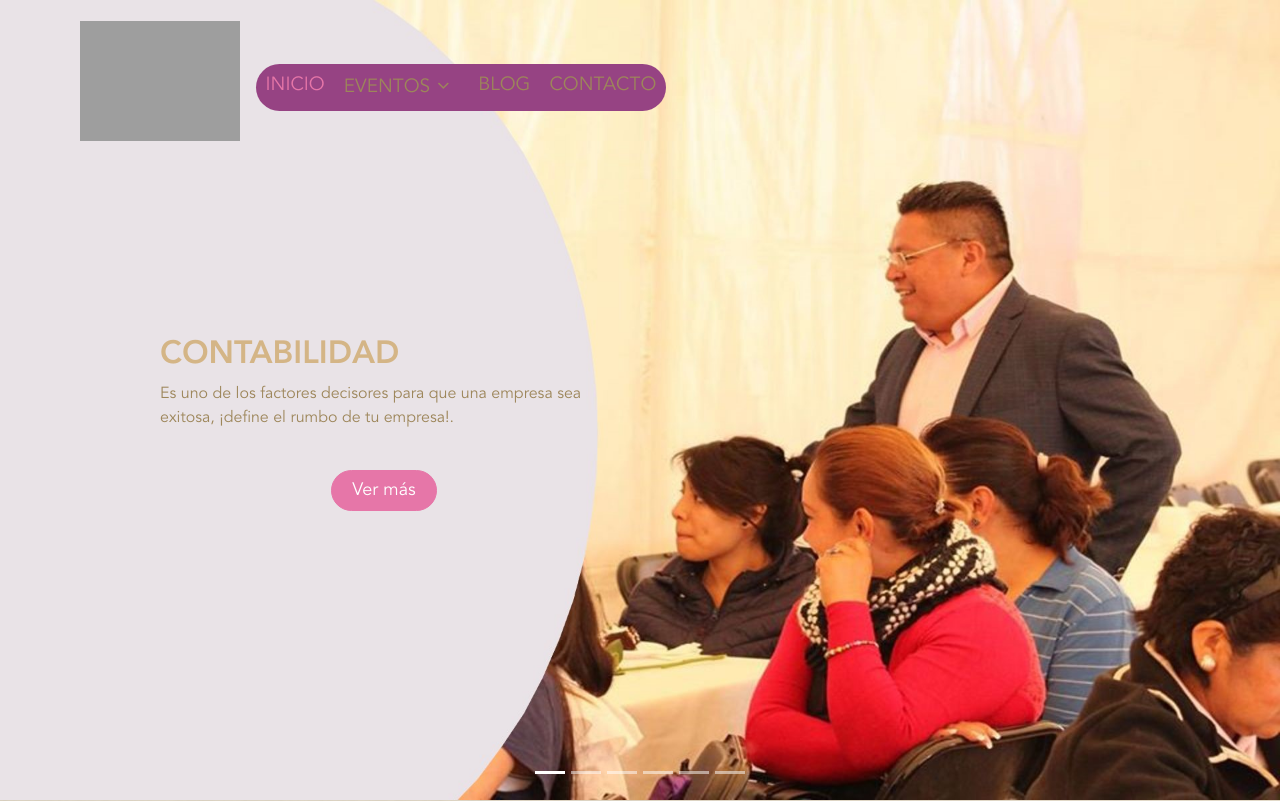
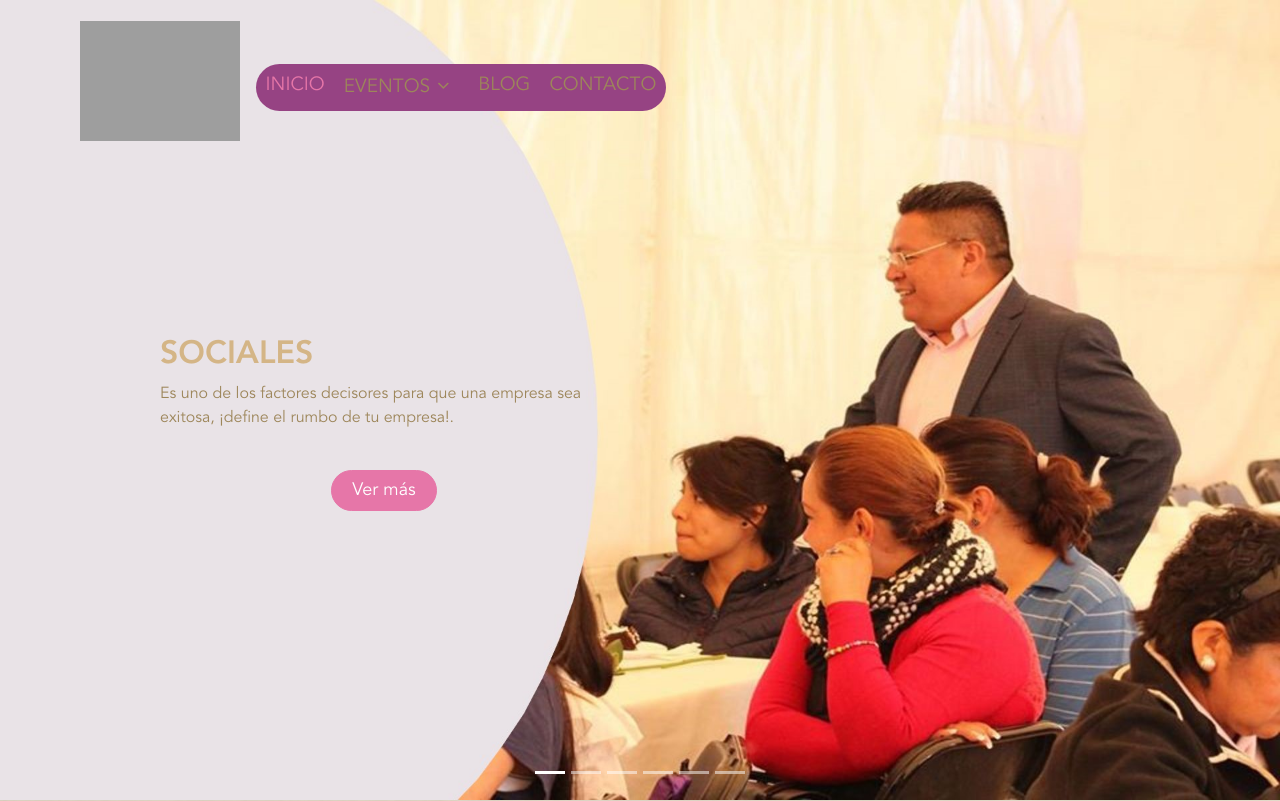
Before and after one commit to CarolJim/WebConta, a PHP site: page / in a window 1280 px wide. Shown: the top 801 px of the page. Run offline with PHP 8.4, Linux system fonts and the light colour scheme; some libraries are stand-ins or nearby versions; grey boxes are pictures that could not be loaded.

Commit message:
modificaciones en la pagina principal

```diff
--- a/index.php
+++ b/index.php
@@ -56,16 +56,16 @@
           </a>
           <div class="dropdown-menu dropdown-multicol" aria-labelledby="navbarDropdown">
             <div class="dropdown-row">
-              <a class="dropdown-item" href="contabilidad.php" title="Contabilidad">CONTABILIDAD</a>
-              <a class="dropdown-item" href="fiscal.php" title="Fiscal">FISCAL</a>
+              <a class="dropdown-item" href="contabilidad.php" title="Contabilidad">SOCIALES</a>
+              <a class="dropdown-item" href="fiscal.php" title="Fiscal">DEPORTIVOS</a>
             </div>
             <div class="dropdown-row">
-              <a class="dropdown-item" href="administrativo.php" title="Administrativo">ADMINISTRATIVO</a>
-              <a class="dropdown-item" href="rh.php" title="Recursos Humanos">R. HUMANOS</a>
+              <a class="dropdown-item" href="administrativo.php" title="Administrativo">CULTURALES</a>
+              <a class="dropdown-item" href="rh.php" title="Recursos Humanos">REUNIONES</a>
             </div>
             <div class="dropdown-row">
-              <a class="dropdown-item" href="#" title="Inmobiliaria">INMOBILIARIA</a>
-              <a class="dropdown-item" href="juridico.php" title="Juridico">JURÍDICO</a>
+              <a class="dropdown-item" href="#" title="Inmobiliaria">JORNADAS DE SALUD</a>
+              <a class="dropdown-item" href="juridico.php" title="Juridico">TALLERES</a>
             </div>
           </div>
         </li>
@@ -115,9 +115,9 @@
         <img src="image/contabilidad.jpg" class="desk img-fluid w-100" alt="asesoria contable" title="asesoria contable">
         <img src="image/mov/contabilidad.jpg" class="movil img-fluid carmov w-100" alt="asesoria contable" title="asesoria contable">
         <div class="carousel-captionInt">
-          <h2 class="text-doradolight desk">CONTABILIDAD</h2>
+          <h2 class="text-doradolight desk">SOCIALES</h2>
           <P class="text-dorado desk">Es uno de los factores decisores para que una empresa sea exitosa, ¡define el rumbo de tu empresa!.</P>
-          <h2 class="text-bluedark movil">CONTABILIDAD</h2>
+          <h2 class="text-bluedark movil">SOCIALES</h2>
           <P class="text-bluedark movil">Es uno de los factores decisores para que una empresa sea exitosa, ¡define el rumbo de tu empresa!.</P>
           <div class="text-center pt-4">
             <a href="contabilidad.php"><button class="btn btn-primary btn-serv">Ver más</button></a>
```
Also changed, not shown: other parts of index.php (+15 -18 lines).
